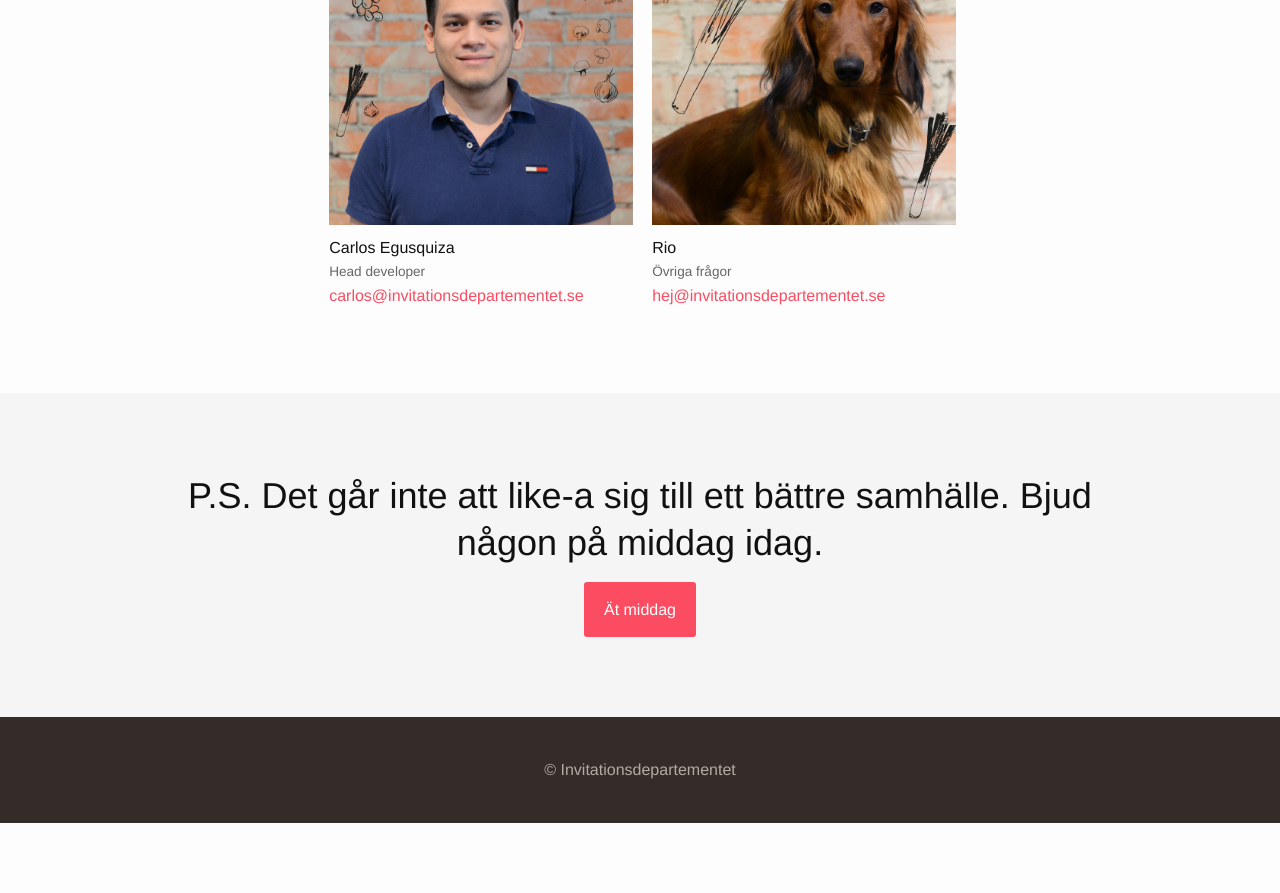
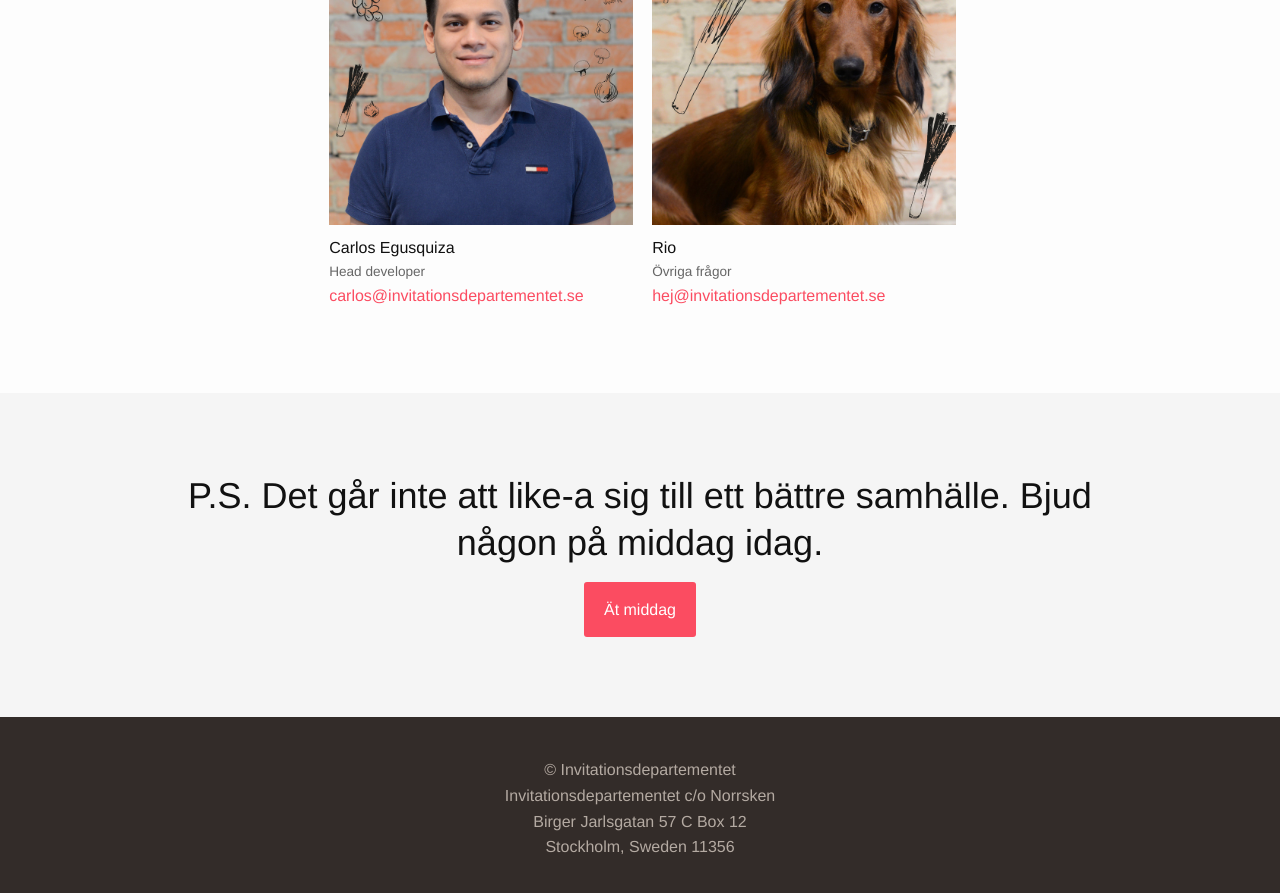
Before and after one commit to Invitationsdepartementet/test, a Jekyll site: the page built from index.html, in a window 1280 px wide and 900 px high, scrolled down 4998 px. Shown: the top 893 px of the window. Built offline with Jekyll 4.4.1, drawn with Linux system fonts in a browser that asks for light colours; before the commit the page ends 5821 px from its top, so only the background shows below that.

Commit message:
Add postal address

```diff
--- a/_includes/footer.html
+++ b/_includes/footer.html
@@ -8,7 +8,7 @@
 <div class="site-footer">
 
   <div class="wrapper center-text">
-    © Invitationsdepartementet
+    © Invitationsdepartementet<br>Invitationsdepartementet c/o Norrsken<br>Birger Jarlsgatan 57 C Box 12<br>Stockholm, Sweden 11356
   </div>
 
 </div>
```
